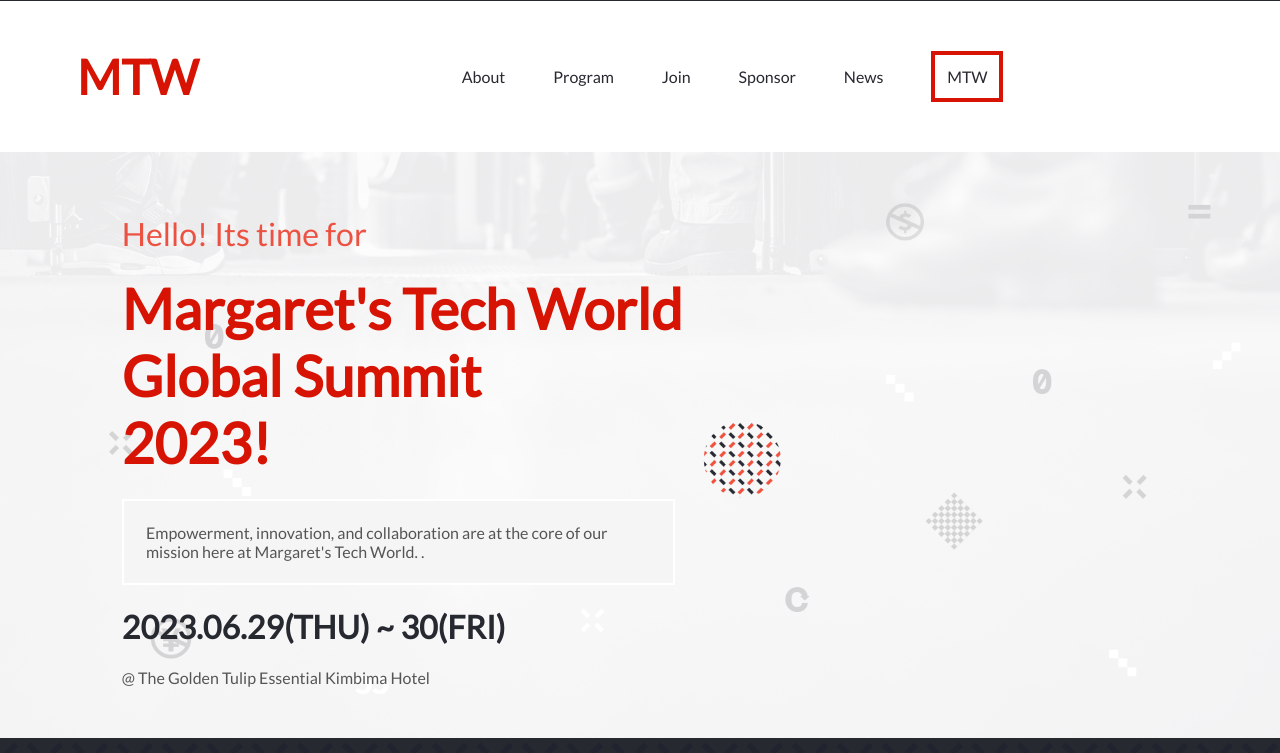
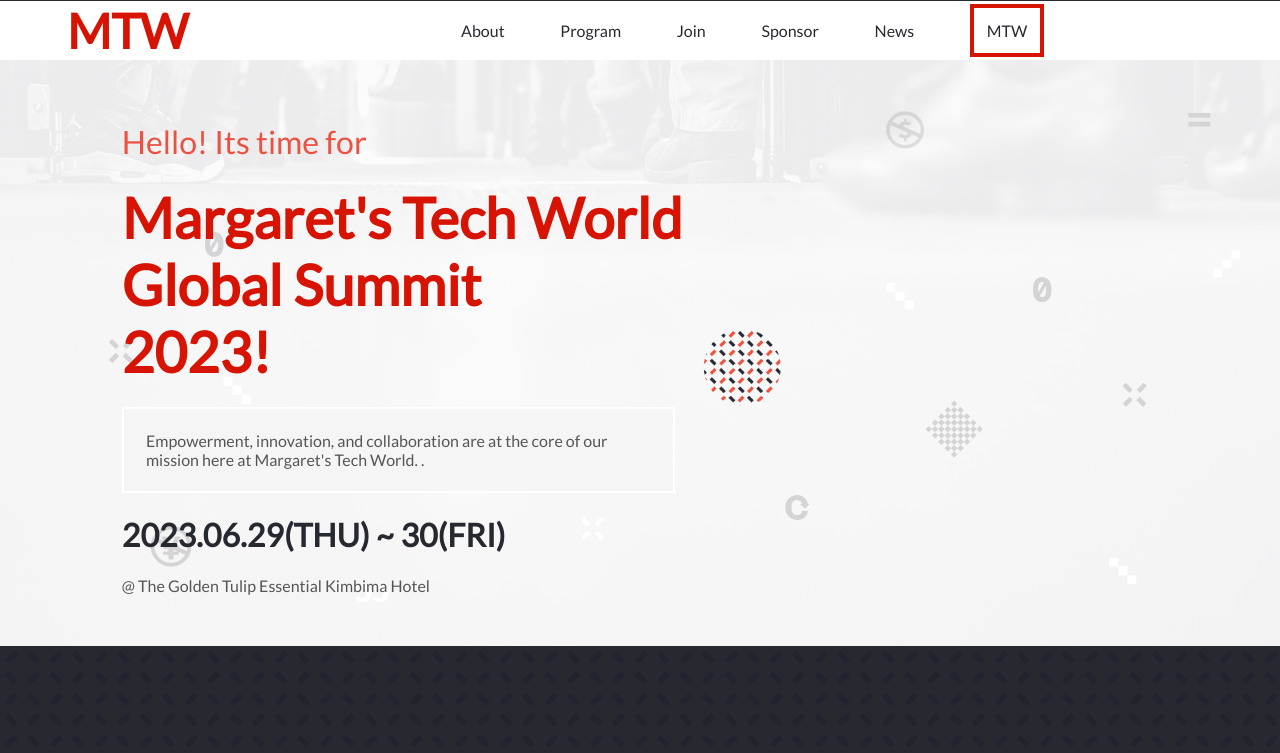
Before and after one commit to MargaretTechworld/GlobalTechSummit, a website: page index.html in a window 1280 px wide. Shown: the part 28-781 px from the top of the page. Drawn offline with Linux system fonts and the light colour scheme.

Commit message:
Style home page

```diff
--- a/style.css
+++ b/style.css
@@ -35,12 +35,12 @@
 
 .nav-links-ul{
   width: 100%;
-  padding: 3%;
   height: 100vh;
   position: fixed;
   top: 0;
   left: 0;
   z-index: 1;
+  padding: 1%;
   background: white;
   list-style: none;
   color: #272A31;
@@ -303,7 +303,7 @@
   }
 
  .nav{
-  padding: 1%;
+  padding: 0.1%;
   justify-content: space-around;
   background-color: white;
   margin: 0;
@@ -320,6 +320,7 @@
  .nav-links-ul{
   background: none;
   display: flex;
+  padding: 0;
   position:static;
   height: fit-content;
   flex-direction: row;
```
